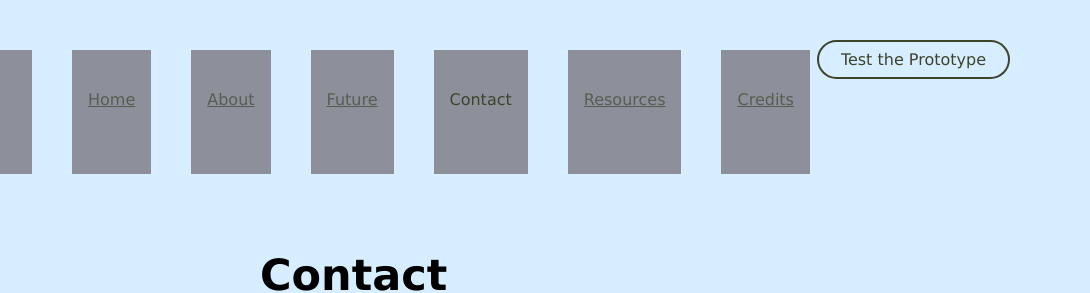
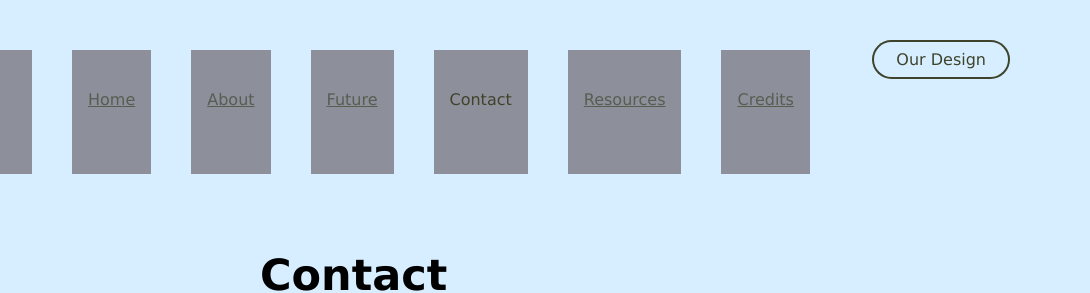
Before and after one commit to DhruvCS/Cathacks, a plain HTML site: page Contact.html in a window 1280 px wide. Shown: the top 293 px of the page, 190-1280 px from the left. Drawn offline with Linux system fonts and the light colour scheme.

Commit message:
Update Contact.html

```diff
--- a/Contact.html
+++ b/Contact.html
@@ -23,7 +23,7 @@
                 <li><a href="Resources.html">Resources</a></li>
                 <li><a href ="Credits.html">Credits</a></li>
         </div>
-        <li><a href="try.html" class="try"><span>Test the Prototype</span></a></li>
+        <li><a href="try.html" class="try"><span>Our Design</span></a></li>
 
 
 
```
